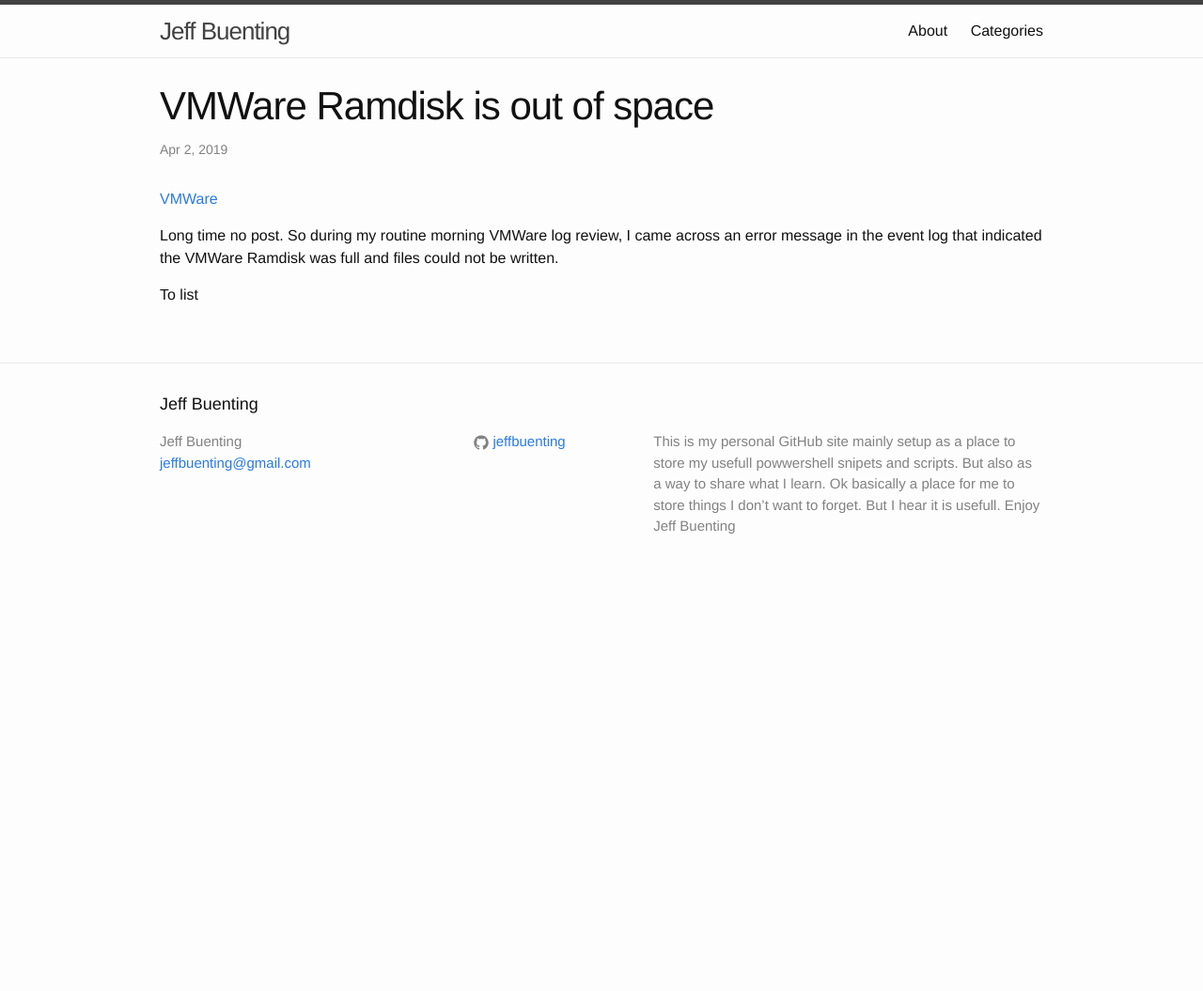
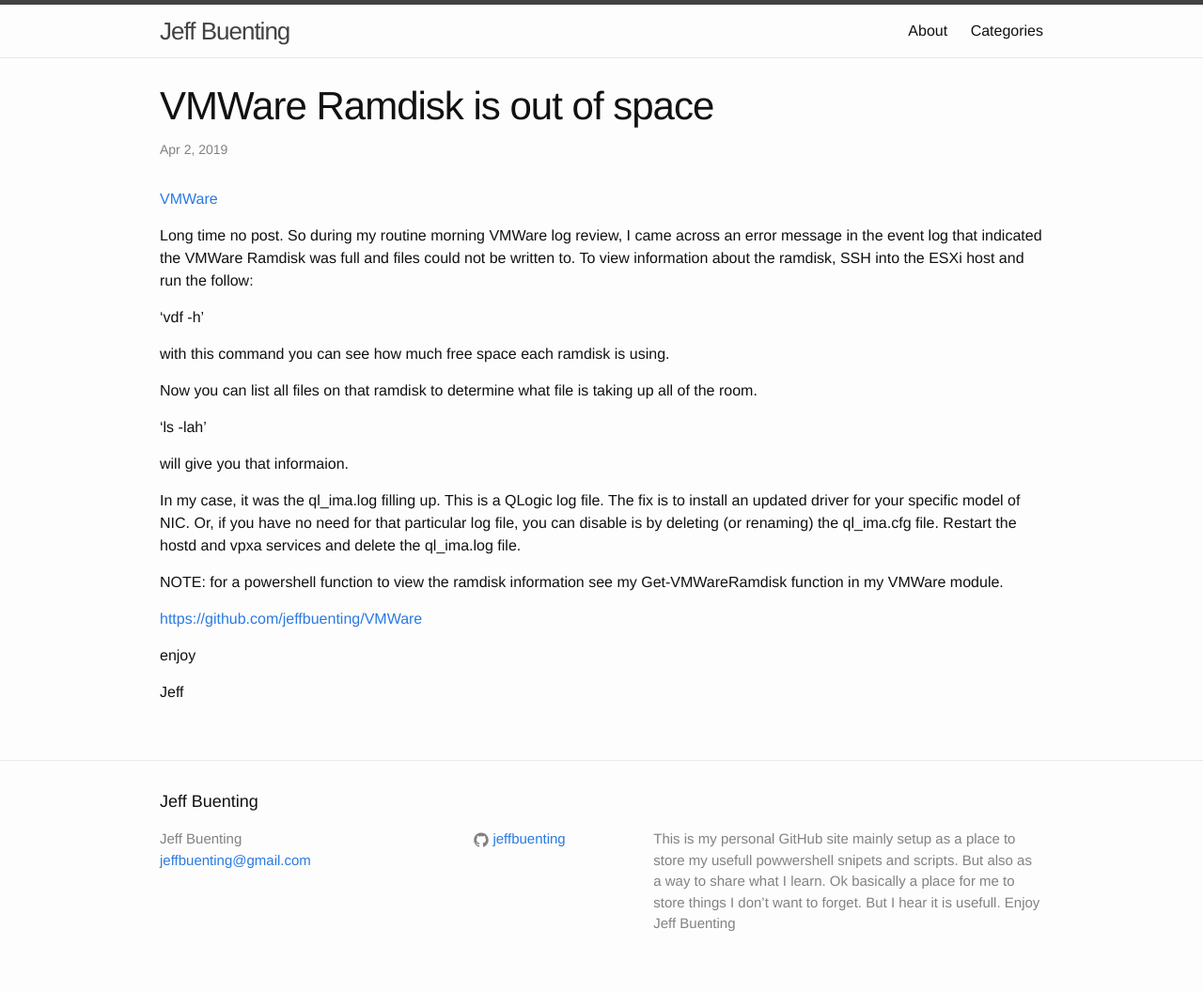
Before and after one commit to jeffbuenting/jeffbuenting.github.io, a Jekyll site: the page built from _posts/2019-04-02-VMWareRamdiskFull.markdown, in a window 1280 px wide. Shown: the whole page at 94% size. Built offline with Jekyll 4.4.1, drawn with Linux system fonts in a browser that asks for light colours; before the commit the page ends 900 px from its top, so only the background shows below that.

Commit message:
completed post

```diff
--- a/_posts/2019-04-02-VMWareRamdiskFull.markdown
+++ b/_posts/2019-04-02-VMWareRamdiskFull.markdown
@@ -6,6 +6,25 @@
 ---
 
 
-Long time no post.  So during my routine morning VMWare log review, I came across an error message in the event log that indicated the VMWare Ramdisk was full and files could not be written.
+Long time no post.  So during my routine morning VMWare log review, I came across an error message in the event log that indicated the VMWare Ramdisk was full and files could not be written to.  To view information about the ramdisk, SSH into the ESXi host and run the follow:
 
-To list
+'vdf -h'
+
+with this command you can see how much free space each ramdisk is using.
+
+Now you can list all files on that ramdisk to determine what file is taking up all of the room.
+
+'ls -lah'
+
+will give you that informaion.
+
+In my case, it was the ql_ima.log filling up.  This is a QLogic log file.  The fix is to install an updated driver for your specific model of NIC.  Or, if you have no need for that particular log file, you can disable is by deleting (or renaming) the ql_ima.cfg file.  Restart the hostd and vpxa services and delete the ql_ima.log file.
+
+
+NOTE:  for a powershell function to view the ramdisk information see my Get-VMWareRamdisk function in my VMWare module.
+
+<https://github.com/jeffbuenting/VMWare>
+
+enjoy
+
+Jeff
```
